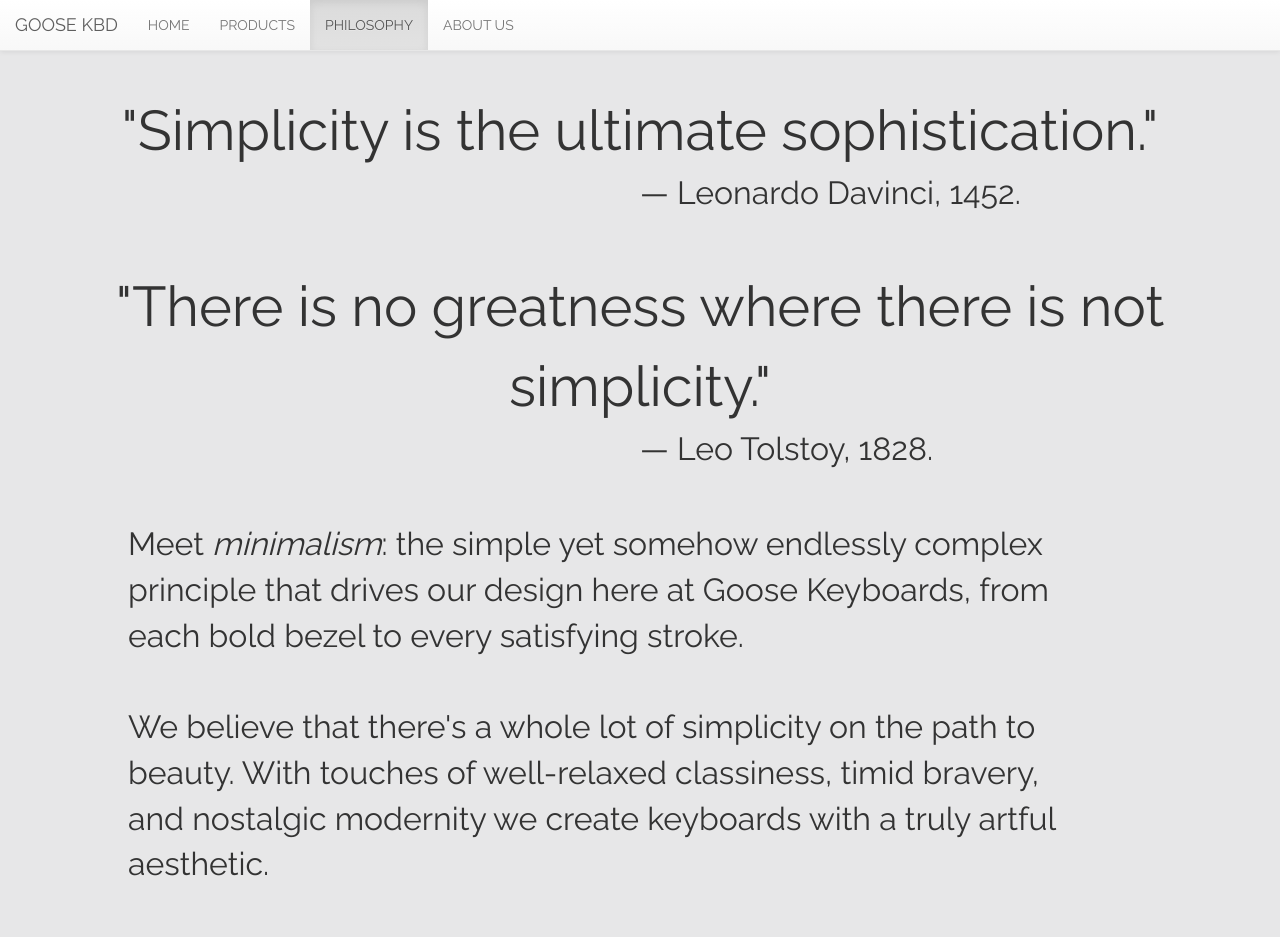
After one commit to bauersmatthew/goosekbd-site, a PHP site: page /philosophy.html in a window 1280 px wide. The commit adds this page. Run offline with PHP 8.4, Linux system fonts and the light colour scheme; some libraries are stand-ins or nearby versions.

Commit message:
Complete version 1.
All pages (home, products/g01, philosophy, about us) exist.

Philosophy and about us pages could benefit some prettying up,
but the text is all there.

The navbar still needs prettying up also.

```diff
--- /dev/null
+++ b/css/index.css
@@ -0,0 +1,4 @@
+.carousel-control.left, .carousel-control.right
+{
+    background-image: none;
+}
--- /dev/null
+++ b/css/philosophy.css
@@ -0,0 +1,11 @@
+.quote-body
+{
+    font-size: 42pt;
+    text-align: center;
+}
+.quote-cite
+{
+    font-size: 24pt;
+    padding-left: 50%;
+    padding-bottom: 50px;
+}
--- a/css/site.css
+++ b/css/site.css
@@ -5,63 +5,44 @@ body
 }
 h1
 {
-    font-family: Montserrat;
+    font-size: 64pt;
+}
+h2
+{
+    font-size: 42pt;
+}
+h3
+{
     font-size: 36pt;
-    color: #333333;
+}
+h4
+{
+    font-size: 24pt;
+}
+h5
+{
+    font-size: 16pt;
+}
+h6
+{
+    font-size: 12pt;
 }
 .text-centered
 {
-    align: center;
+    text-align: center;
 }
-#nav-main-links
+.textwall
 {
-    align: right;
+    text-align: left;
+    padding-left: 10%;
+    padding-right: 15%;
+    font-size: 24pt;
 }
-#3c-carousel
+.endbuf
 {
-    border-bottom-style: solid;
-    border-bottom-width: medium;
+    margin-bottom: 50px;
 }
-.carousel-caption
+.startbuf
 {
-    font-family: Montserrat;
-    font-weight: bold;
-    color: #666666;
-    font-size: 48pt;
-
-    top: 0;
-    bottom: auto;
+    margin-top: 90px;
 }
-.carousel-control.left, .carousel-control.right
-{
-    background-image: none;
-}
-.carousel-control.left
-{
-    padding-left: 0;
-    margin-left: 0;
-}
-.carousel-control.right
-{
-    padding-right: 5%;
-}
-
-#g01-title
-{
-    margin-left: 10%;
-    margin-bottom: 40px;
-}
-#g01-text
-{
-    margin-left: 15%;
-    margin-right: 15%;
-    margin-bottom: 100px;
-    font-size: 18pt;
-}
-.g01-emphtext
-{
-    margin-left: 25%;
-    margin-right: 15%;
-    font-size: 32pt;
-    font-style: oblique;
-}
--- /dev/null
+++ b/philosophy.html
@@ -0,0 +1,67 @@
+<head>
+    <!-- JQUERY LINK -->
+    <script src="https://ajax.googleapis.com/ajax/libs/jquery/3.1.1/jquery.min.js"></script>
+    <!-- -->
+
+    <!-- BOOTSTRAP LINK -->
+    <link rel="stylesheet" href="https://maxcdn.bootstrapcdn.com/bootstrap/3.3.7/css/bootstrap.min.css" integrity="sha384-BVYiiSIFeK1dGmJRAkycuHAHRg32OmUcww7on3RYdg4Va+PmSTsz/K68vbdEjh4u" crossorigin="anonymous">
+    <link rel="stylesheet" href="https://maxcdn.bootstrapcdn.com/bootstrap/3.3.7/css/bootstrap-theme.min.css" integrity="sha384-rHyoN1iRsVXV4nD0JutlnGaslCJuC7uwjduW9SVrLvRYooPp2bWYgmgJQIXwl/Sp" crossorigin="anonymous">
+    <script src="https://maxcdn.bootstrapcdn.com/bootstrap/3.3.7/js/bootstrap.min.js" integrity="sha384-Tc5IQib027qvyjSMfHjOMaLkfuWVxZxUPnCJA7l2mCWNIpG9mGCD8wGNIcPD7Txa" crossorigin="anonymous"></script>
+    <meta name="viewport" content="width=device-width, initial-scale=1">
+    <!-- -->
+
+    <!-- GOOSE KBD JS AND STYLE -->
+    <link rel="stylesheet" href="css/site.css">
+    <link rel="stylesheet" href="css/philosophy.css">
+    <script src="js/site.js"></script>
+    <!-- -->
+
+    <!-- FONTS -->
+    <link href="https://fonts.googleapis.com/css?family=Montserrat|Raleway" rel="stylesheet">
+    <!-- -->
+</head>
+<body>
+    <!-- NAVBAR -->
+    <nav id="nav-main" class="navbar navbar-default navbar-fixed-top">
+        <div class="container-fluid">
+            <div class="navbar-header">
+                <a class="navbar-brand" href="index.html">GOOSE KBD</a>
+            </div>
+            <ul id="nav-main-links" class="nav navbar-nav">
+                <li><a href="index.html">HOME</a></li>
+                <li><a href="g01.html">PRODUCTS</a></li>
+                <li class="active"><a href="#">PHILOSOPHY</a></li>
+                <li><a href="about-us.html">ABOUT US</a></li>
+            </ul>
+        </div>
+    </nav>
+
+    <!-- QUOTES -->
+    <div class="col-md-12 startbuf">
+        <div class="quote-body">
+            "Simplicity is the ultimate sophistication."
+        </div>
+        <div class="quote-cite">
+            &mdash; Leonardo Davinci, 1452.
+        </div>
+    </div>
+    <div class="col-md-12" id="lastquote">
+        <div class="quote-body">
+            "There is no greatness where there is not simplicity."
+        </div>
+        <div class="quote-cite">
+            &mdash; Leo Tolstoy, 1828.
+        </div>
+    </div>
+
+    <!-- TEXT -->
+    <div class="col-md-12 textwall endbuf">
+        Meet <i>minimalism</i>: the simple yet somehow endlessly complex principle
+        that drives our design here at Goose Keyboards, from each bold bezel
+        to every satisfying stroke.
+        <br /><br />
+        We believe that there's a whole lot of simplicity on the path to beauty.
+        With touches of well-relaxed classiness, timid bravery, and nostalgic
+        modernity we create keyboards with a truly artful aesthetic.
+    </div>
+<body>
```
Also changed, not shown: about-us.html (added, +49 -0 lines), css/g01.css (added, +14 -0 lines), g01.html (added, +76 -0 lines), include.html (+8 -8 lines), index.html (+20 -41 lines), res/img/g01/tall.jpg (added).
